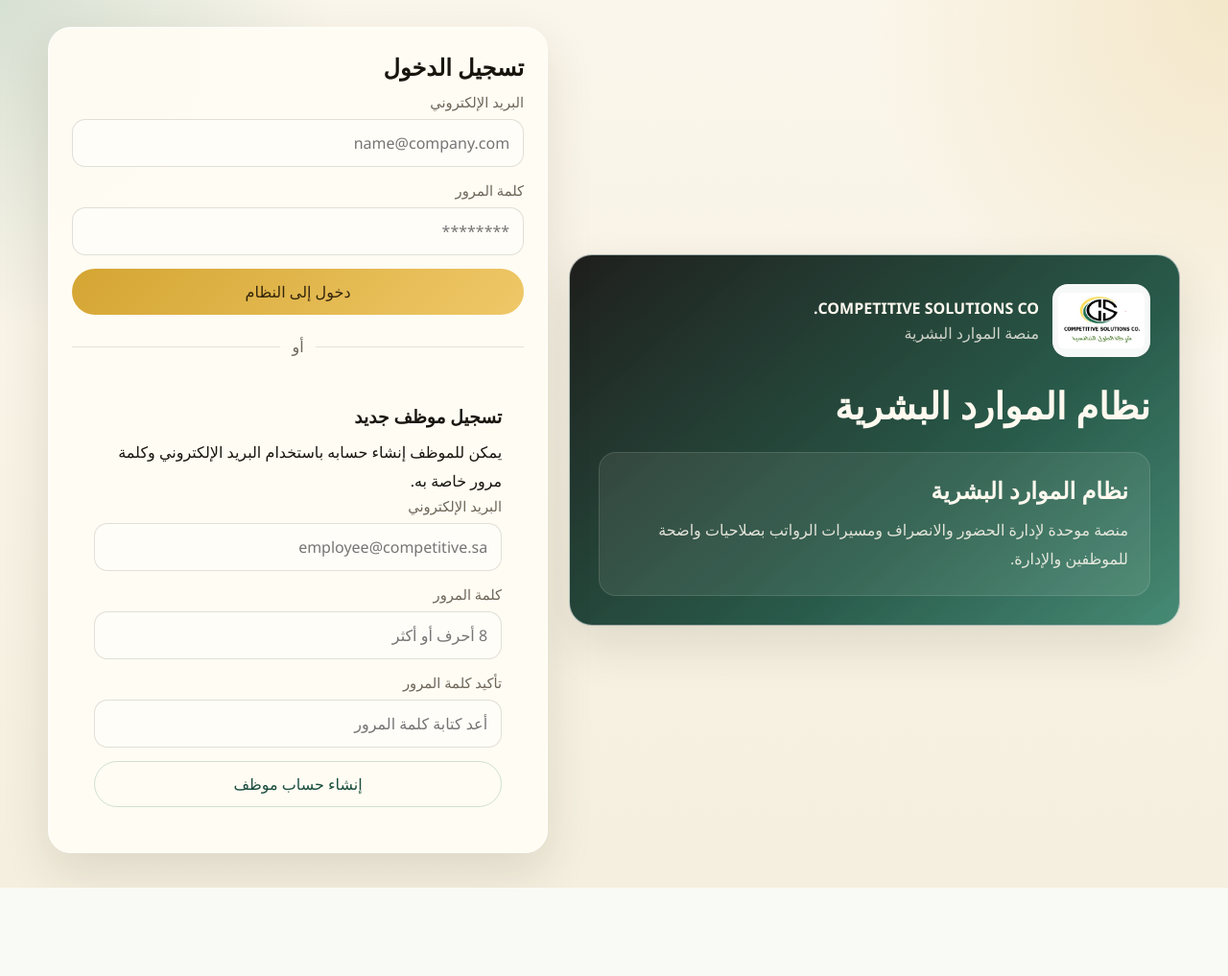
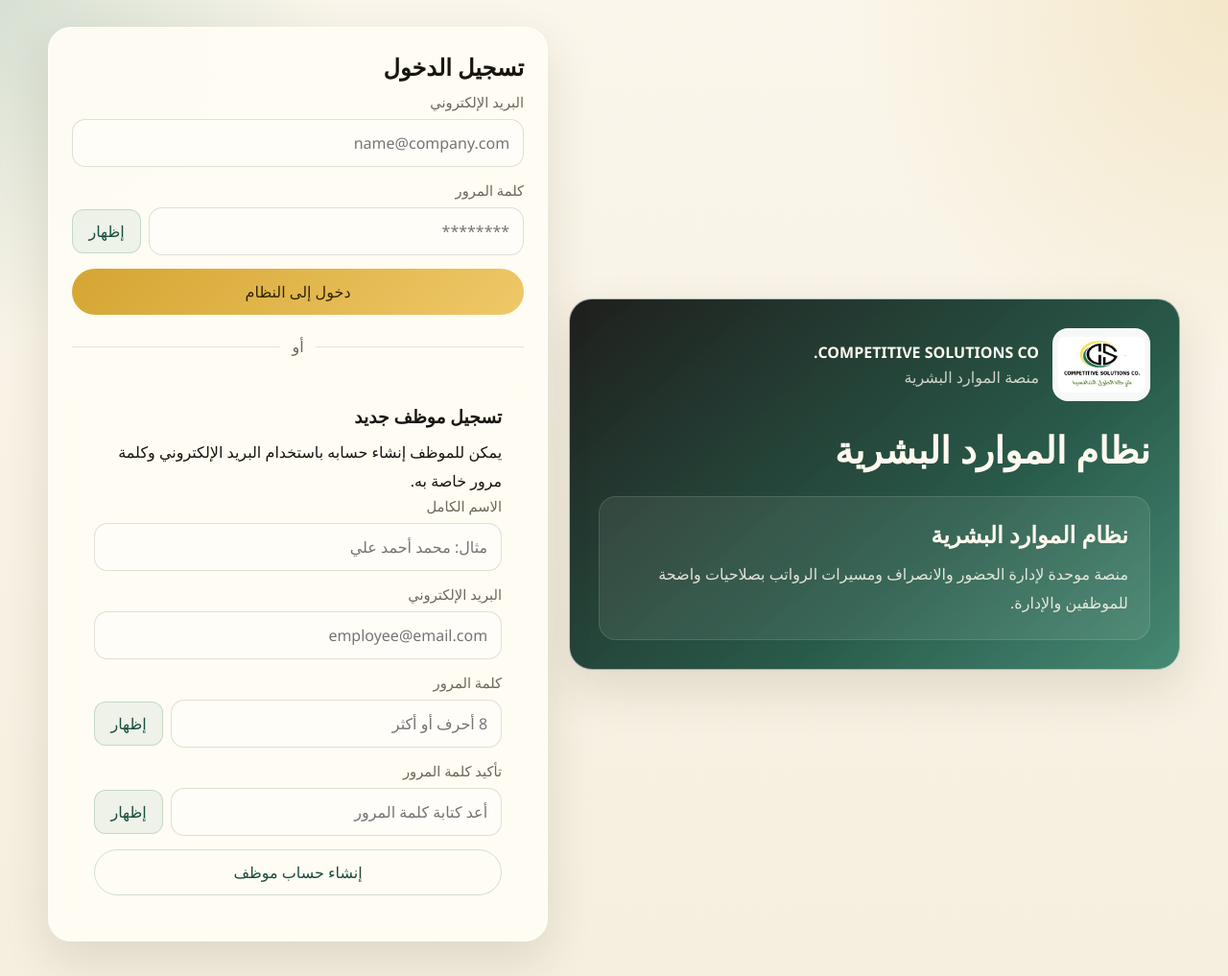
Before and after one commit to saadalim1978/my-repo, a Flask app: page /login in a window 1280 px wide. Shown: the whole page at 96% size. Before the commit the page ends 925 px from the top, so only its background shows below. Run offline with Flask 3, Linux system fonts and the light colour scheme.

Commit message:
Improve registration form and password visibility

```diff
--- a/dashboard/app.py
+++ b/dashboard/app.py
@@ -95,12 +95,13 @@ def create_app(test_config: dict[str, Any] | None = None) -> Flask:
         if g.user:
             return redirect(url_for("dashboard"))
 
+        full_name = request.form.get("full_name", "").strip()
         email = request.form.get("email", "").strip().lower()
         password = request.form.get("password", "")
         confirm_password = request.form.get("confirm_password", "")
 
-        if not email or not password:
-            flash("الرجاء إدخال البريد الإلكتروني وكلمة المرور.", "error")
+        if not full_name or not email or not password:
+            flash("الرجاء إدخال الاسم الكامل والبريد الإلكتروني وكلمة المرور.", "error")
             return redirect(url_for("login"))
 
         if password != confirm_password:
@@ -121,13 +122,13 @@ def create_app(test_config: dict[str, Any] | None = None) -> Flask:
             VALUES (?, ?, ?, 'employee', ?)
             """,
             (
-                build_employee_name_from_email(email),
+                full_name,
                 email,
                 generate_password_hash(password),
                 utcnow(),
             ),
         )
-        flash("تم إنشاء حساب الموظف بنجاح. يمكنك الآن تسجيل الدخول.", "success")
+        flash(f"تم إنشاء حساب الموظف {full_name} بنجاح. يمكنك الآن تسجيل الدخول مباشرة.", "success")
         return redirect(url_for("login"))
 
     @app.route("/logout", methods=["POST"])
@@ -586,13 +587,6 @@ def format_month_label(value: str) -> str:
     return f"{month_names[dt.month]} {dt.year}"
 
 
-def build_employee_name_from_email(email: str) -> str:
-    local_part = email.split("@", 1)[0].replace(".", " ").replace("_", " ").strip()
-    if not local_part:
-        return "موظف جديد"
-    return " ".join(word.capitalize() for word in local_part.split())
-
-
 def login_required(view):
     @wraps(view)
     def wrapped_view(*args: Any, **kwargs: Any):
--- a/dashboard/static/styles.css
+++ b/dashboard/static/styles.css
@@ -198,6 +198,23 @@ button, input, select { font: inherit; }
   color: var(--text);
 }
 
+.password-control {
+  display: grid;
+  grid-template-columns: 1fr auto;
+  gap: 8px;
+  align-items: center;
+}
+
+.toggle-password {
+  min-width: 72px;
+  height: 46px;
+  border: 1px solid rgba(45, 123, 99, 0.22);
+  border-radius: 12px;
+  background: rgba(45, 123, 99, 0.08);
+  color: var(--green-deep);
+  cursor: pointer;
+}
+
 .btn,
 .mini-btn {
   display: inline-flex;
@@ -249,6 +266,17 @@ button, input, select { font: inherit; }
   padding: 0 12px;
   background: var(--surface);
   color: var(--muted);
+}
+
+.success-box {
+  margin: 16px 0 18px;
+  padding: 14px 16px;
+  border-radius: 14px;
+  background: linear-gradient(135deg, rgba(45, 123, 99, 0.12), rgba(212, 165, 50, 0.14));
+  border: 1px solid rgba(45, 123, 99, 0.18);
+  color: var(--green-deep);
+  line-height: 1.8;
+  font-weight: 600;
 }
 
 .topbar {
--- a/dashboard/templates/base.html
+++ b/dashboard/templates/base.html
@@ -11,7 +11,9 @@
     {% if messages %}
       <div class="flash-stack">
         {% for category, message in messages %}
-          <div class="flash flash-{{ category }}">{{ message }}</div>
+          {% if not (request.endpoint == 'login' and category == 'success') %}
+            <div class="flash flash-{{ category }}">{{ message }}</div>
+          {% endif %}
         {% endfor %}
       </div>
     {% endif %}
--- a/dashboard/templates/login.html
+++ b/dashboard/templates/login.html
@@ -24,9 +24,12 @@
         <span>البريد الإلكتروني</span>
         <input type="email" name="email" placeholder="name@company.com" required>
       </label>
-      <label class="field">
+      <label class="field password-field">
         <span>كلمة المرور</span>
-        <input type="password" name="password" placeholder="********" required>
+        <div class="password-control">
+          <input type="password" name="password" placeholder="********" required data-password-input>
+          <button type="button" class="toggle-password" data-toggle-password>إظهار</button>
+        </div>
       </label>
       <button type="submit" class="btn btn-primary wide">دخول إلى النظام</button>
     </form>
@@ -36,22 +39,47 @@
     <div class="register-box">
       <h3>تسجيل موظف جديد</h3>
       <p>يمكن للموظف إنشاء حسابه باستخدام البريد الإلكتروني وكلمة مرور خاصة به.</p>
+      {% with success_messages = get_flashed_messages(category_filter=['success']) %}
+        {% if success_messages %}
+          <div class="success-box">{{ success_messages[-1] }}</div>
+        {% endif %}
+      {% endwith %}
       <form method="post" action="{{ url_for('register') }}" class="form-grid single">
         <label class="field">
-          <span>البريد الإلكتروني</span>
-          <input type="email" name="email" placeholder="employee@competitive.sa" required>
+          <span>الاسم الكامل</span>
+          <input type="text" name="full_name" placeholder="مثال: محمد أحمد علي" required>
         </label>
         <label class="field">
+          <span>البريد الإلكتروني</span>
+          <input type="email" name="email" placeholder="employee@email.com" required>
+        </label>
+        <label class="field password-field">
           <span>كلمة المرور</span>
-          <input type="password" name="password" placeholder="8 أحرف أو أكثر" required>
+          <div class="password-control">
+            <input type="password" name="password" placeholder="8 أحرف أو أكثر" required data-password-input>
+            <button type="button" class="toggle-password" data-toggle-password>إظهار</button>
+          </div>
         </label>
-        <label class="field">
+        <label class="field password-field">
           <span>تأكيد كلمة المرور</span>
-          <input type="password" name="confirm_password" placeholder="أعد كتابة كلمة المرور" required>
+          <div class="password-control">
+            <input type="password" name="confirm_password" placeholder="أعد كتابة كلمة المرور" required data-password-input>
+            <button type="button" class="toggle-password" data-toggle-password>إظهار</button>
+          </div>
         </label>
         <button type="submit" class="btn btn-outline wide">إنشاء حساب موظف</button>
       </form>
     </div>
   </section>
 </main>
+<script>
+  document.querySelectorAll("[data-toggle-password]").forEach((button) => {
+    button.addEventListener("click", () => {
+      const input = button.parentElement.querySelector("[data-password-input]");
+      const showing = input.type === "text";
+      input.type = showing ? "password" : "text";
+      button.textContent = showing ? "إظهار" : "إخفاء";
+    });
+  });
+</script>
 {% endblock %}
```
Also changed, not shown: dashboard/tests/test_app.py (+2 -1 lines).
